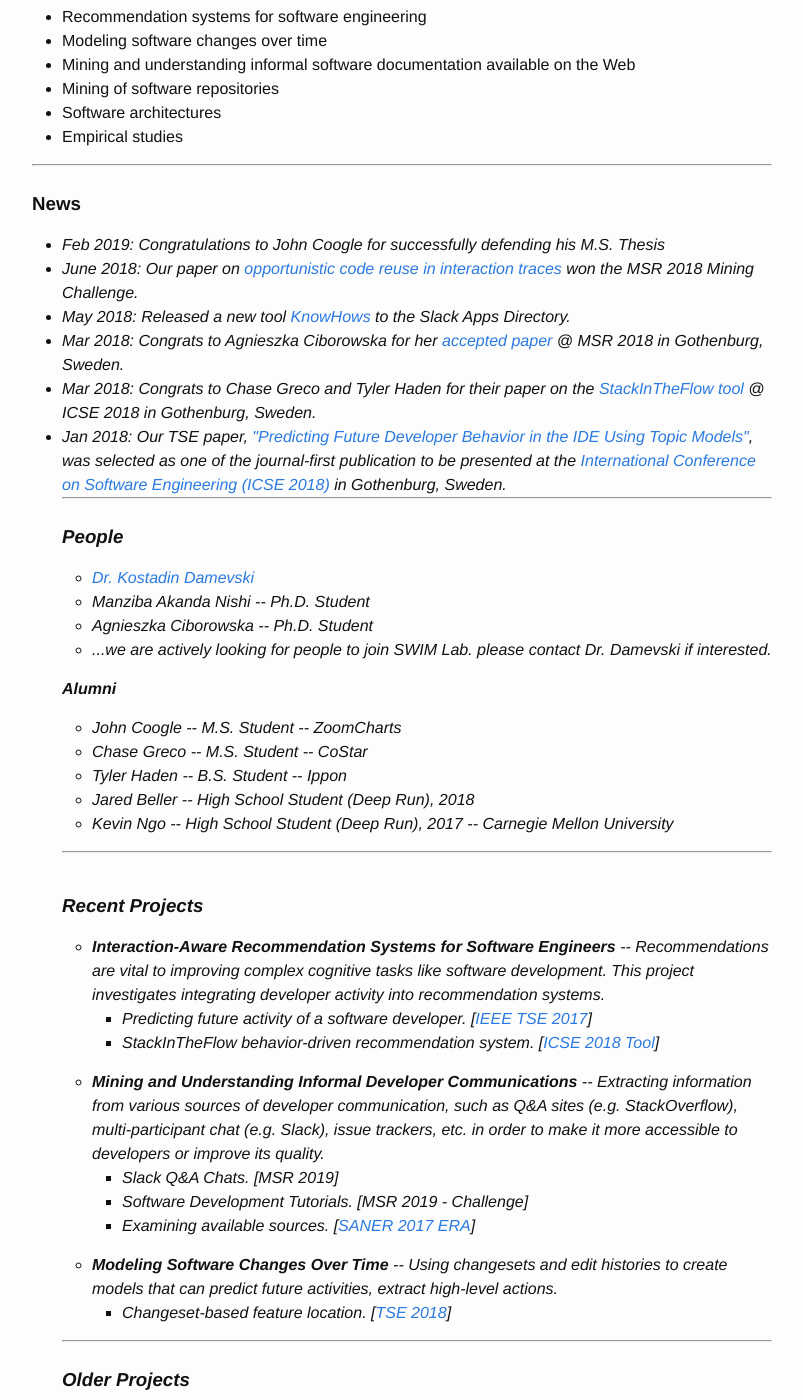
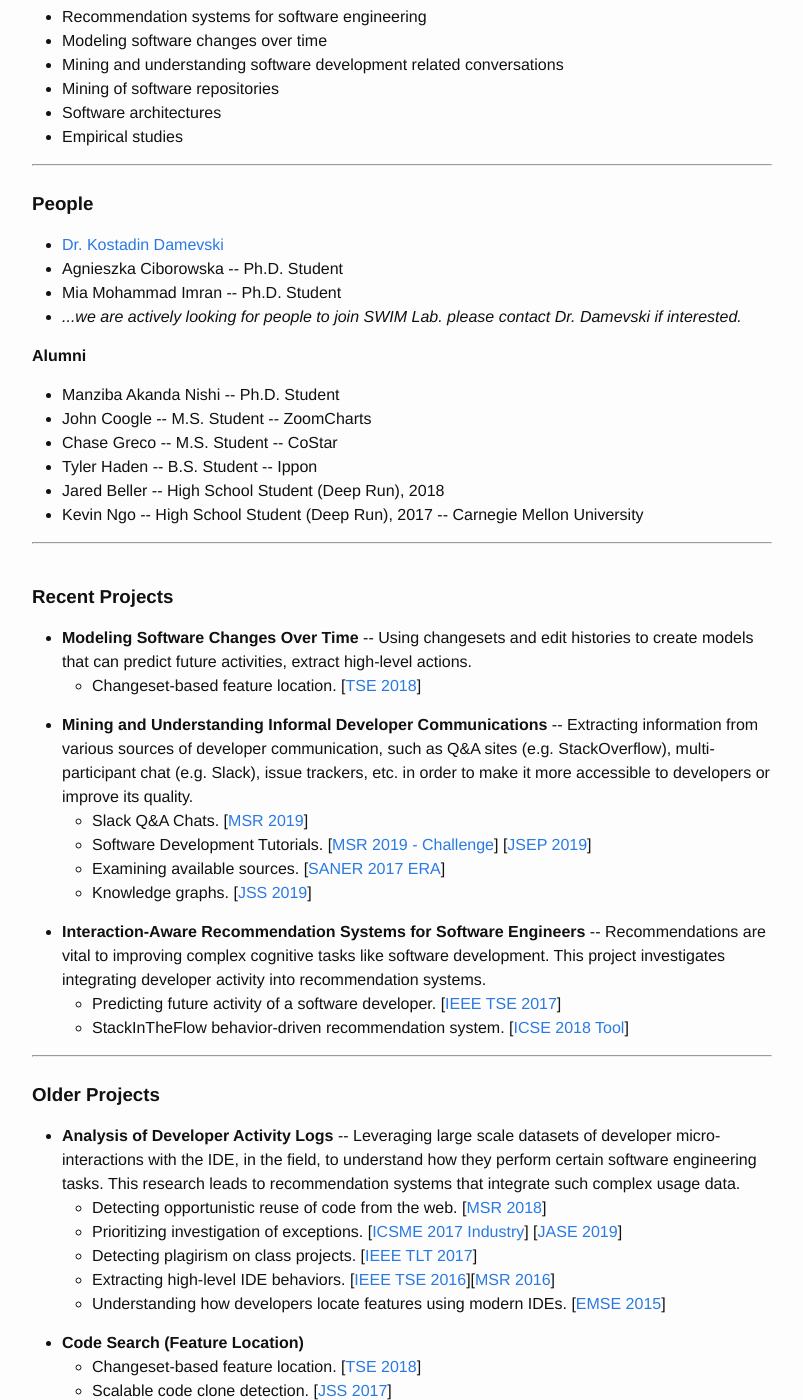
Before and after one commit to vcu-swim-lab/vcu-swim-lab.github.io, a Jekyll site: the page built from index.html, in a window 1280 px wide and 1400 px high, scrolled down 265 px. Shown: the whole window, without its empty margins (238-1041 px from the left). Built offline with Jekyll 4.4.1, drawn with Linux system fonts in a browser that asks for light colours; some of the changed text lies outside the part shown.

Commit message:
updates jan 2020

```diff
--- a/index.html
+++ b/index.html
@@ -17,14 +17,14 @@ title: About
       <ul>
          <li>Recommendation systems for software engineering</li>
          <li>Modeling software changes over time</li>
-         <li>Mining and understanding informal software documentation available on the Web</li>
+         <li>Mining and understanding software development related conversations</li>
          <li>Mining of software repositories</li>
          <li>Software architectures</li>
          <li>Empirical studies</li>
       </ul>
       <hr>
 
-      <br>
+<!--       <br>
       <h3><b>News</b></h3>
       <ul>
           <li><i>Feb 2019:<i> Congratulations to John Coogle for successfully defending his M.S. Thesis</i>
@@ -34,22 +34,23 @@ title: About
           <li><i>Mar 2018:</i> Congrats to Chase Greco and Tyler Haden for their paper on the <a href="http://damevski.github.io/files/greco_icse18_preprint.pdf">StackInTheFlow tool</a> @ ICSE 2018 in Gothenburg, Sweden.</li>
           <li><i>Jan 2018:</i> Our TSE paper, <a href="https://doi.org/10.1109/TSE.2017.2748134">"Predicting Future Developer Behavior in the IDE Using Topic Models"</a>, was selected as one of the journal-first publication to be presented at the
           <a href="https://www.icse2018.org/">International Conference on Software Engineering (ICSE 2018)</a> in Gothenburg, Sweden.</li>
-      <hr>
+      <hr> -->
 
       <br>
       <h3><b>People</b></h3>
       <ul>
         <li><a href="http://damevski.github.io">Dr. Kostadin Damevski</a></li>
-        <li>Manziba Akanda Nishi -- Ph.D. Student</li>
         <li>Agnieszka Ciborowska -- Ph.D. Student</li>
+        <li>Mia Mohammad Imran -- Ph.D. Student</li>
         <li><i>...we are actively looking for people to join SWIM Lab. please contact Dr. Damevski if interested.</i></li>
       </ul>
       <h4><b>Alumni</b><h4>
       <ul>
+        <li>Manziba Akanda Nishi -- Ph.D. Student</li>
         <li>John Coogle -- M.S. Student -- ZoomCharts</li>
         <li>Chase Greco -- M.S. Student -- CoStar</li>
         <li>Tyler Haden -- B.S. Student -- Ippon</li>
-        <li>Jared Beller -- High School Student (Deep Run), 2018</li>
+        <li>Jared Beller -- High School Student (Deep Run), 2018 </li>
         <li>Kevin Ngo -- High School Student (Deep Run), 2017 -- Carnegie Mellon University</li>
       </ul>
       <hr>
@@ -57,22 +58,28 @@ title: About
       <br>
       <h3><b>Recent Projects</b></h3>
       <ul>
+        <li><b>Modeling Software Changes Over Time</b> -- Using changesets and edit histories to create models that can predict future activities, extract high-level actions.</li>
+          <ul>
+            <li>Changeset-based feature location. [<a href="http://damevski.github.io/files/corley_online_lda_2018_preprint.pdf">TSE 2018</a>]</li>
+          </ul>
+
+
+        <li><b>Mining and Understanding Informal Developer Communications</b> -- Extracting information from various
+        sources of developer communication, such as Q&A sites (e.g. StackOverflow), multi-participant chat (e.g. Slack), issue trackers, etc. in order to make it more accessible to developers or improve its quality.</li>
+          <ul>
+            <li>Slack Q&A Chats. [<a href="http://damevski.github.io/files/chatterjee-msr19-preprint.pdf">MSR 2019</a>]</li>
+            <li>Software Development Tutorials. [<a href="http://damevski.github.io/files/nishi-msr19-preprint.pdf">MSR 2019 - Challenge</a>]
+              [<a href="http://damevski.github.io/files/tutver_jsep2019_preprint.pdf">JSEP 2019</a>] </li>
+            <li>Examining available sources. [<a href="http://damevski.github.io/files/chatterjee-saner17.pdf">SANER 2017 ERA</a>] </li>
+            <li>Knowledge graphs. [<a href="http://damevski.github.io/files/sotags_jss19_preprint.pdf">JSS 2019</a>]
+          </ul>
+
         <li><b>Interaction-Aware Recommendation Systems for Software Engineers</b> -- Recommendations are vital to improving complex cognitive tasks like software development. This project investigates integrating developer activity into recommendation systems.</li>
           <ul>
             <li>Predicting future activity of a software developer. [<a href="https://doi.org/10.1109/TSE.2017.2748134">IEEE TSE 2017</a>]</li>
             <li>StackInTheFlow behavior-driven recommendation system. [<a href="http://damevski.github.io/files/greco_icse18_preprint.pdf">ICSE 2018 Tool</a>]
           </ul>
-        <li><b>Mining and Understanding Informal Developer Communications</b> -- Extracting information from various
-        sources of developer communication, such as Q&A sites (e.g. StackOverflow), multi-participant chat (e.g. Slack), issue trackers, etc. in order to make it more accessible to developers or improve its quality.</li>
-          <ul>
-            <li>Slack Q&A Chats. [MSR 2019]</li>
-            <li>Software Development Tutorials. [MSR 2019 - Challenge]</li>
-            <li>Examining available sources. [<a href="http://damevski.github.io/files/chatterjee-saner17.pdf"</a>SANER 2017 ERA</a>] </li>
-          </ul>
-        <li><b>Modeling Software Changes Over Time</b> -- Using changesets and edit histories to create models that can predict future activities, extract high-level actions.</li>
-          <ul>
-            <li>Changeset-based feature location. [<a href="http://damevski.github.io/files/corley_online_lda_2018_preprint.pdf">TSE 2018</a>]</li>
-          </ul>
+
       </ul>
       <hr>
 
@@ -82,7 +89,7 @@ title: About
         <li><b>Analysis of Developer Activity Logs</b> -- Leveraging large scale datasets of developer micro-interactions with the IDE, in the field, to understand how they perform certain software engineering tasks. This research leads to recommendation systems that integrate such complex usage data.</li>
           <ul>
             <li>Detecting opportunistic reuse of code from the web. [<a href="http://damevski.github.io/files/ciborowska_msr18_preprint.pdf">MSR 2018</a>]
-            <li>Prioritizing investigation of exceptions. [<a href="https://doi.org/10.1109/ICSME.2017.62">ICSME 2017 Industry</a>]</li>
+            <li>Prioritizing investigation of exceptions. [<a href="https://doi.org/10.1109/ICSME.2017.62">ICSME 2017 Industry</a>] [<a href="http://damevski.github.io/files/nhdp_jase19_preprint.pdf">JASE 2019</a>]</li>
             <li>Detecting plagirism on class projects. [<a href="http://dx.doi.org/10.1109/TLT.2017.2720171">IEEE TLT 2017</a>]</li>
             <li>Extracting high-level IDE behaviors. [<a href="http://dx.doi.org/10.1109/TSE.2016.2592905">IEEE TSE 2016</a>][<a href="http://damevski.github.io/files/damevski_msr_16.pdf">MSR 2016</a>]</li>
             <li>Understanding how developers locate features using modern IDEs. [<a href="http://www.springer.com/computer/swe/journal/10664">EMSE 2015</a>]</li>
@@ -102,9 +109,9 @@ title: About
       <h3><b>Software</b></h3>
       <p><i>In order of most to least recent.</i></p>
       <ul>
+        <li><a href="https://plugins.jetbrains.com/plugin/9653-stackintheflow">StackInTheFlow</a> -- StackInTheFlow is a recommendation system that suggests Stack Overflow articles in IntelliJ.</i></li>
         <li><a href="https://knowho.ws">KnowHows</a> -- KnowHows is a Slack app that allows developers to query for channel participants that have knowledge
         of a specific development topic or API.</li>
-        <li><a href="https://plugins.jetbrains.com/plugin/9653-stackintheflow">StackInTheFlow</a> -- StackInTheFlow is a recommendation system that suggests Stack Overflow articles in IntelliJ.</i></li>
       	<li><a href="https://visualstudiogallery.msdn.microsoft.com/06f39a31-20ce-408c-afee-8a02b484db1c">Sando Code Search Tool</a> -- Sando is a Visual Studio extension that helps developers locate relevant code in a large code base. (<i>over 22K downloads, as of February 2016</i>)</li>
         <li><a href="https://play.google.com/store/apps/details?id=sysnetlab.android.sdc">SenSee Android App</a> -- SenSee is an Android application that collects data from each of the device's sensors and includes the ability to store this data on DropBox.</li>
       </ul>
```
Also changed, not shown: other parts of index.html (+1 -1 lines).
